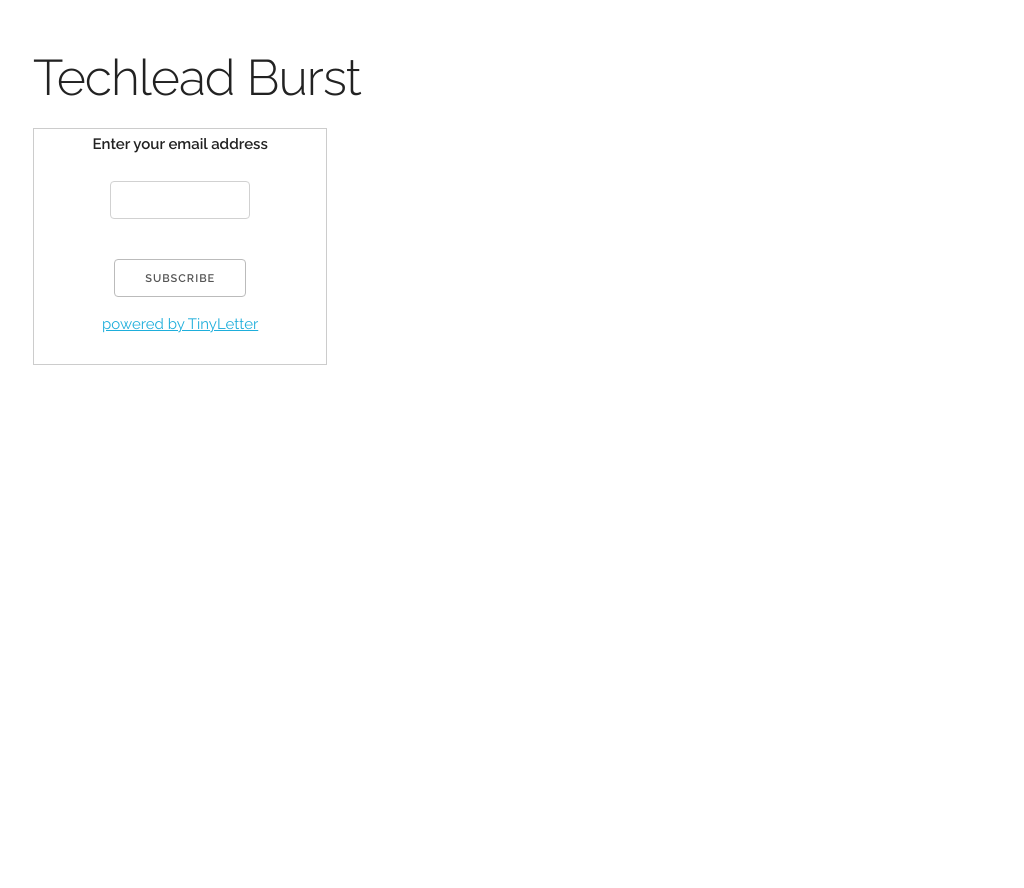
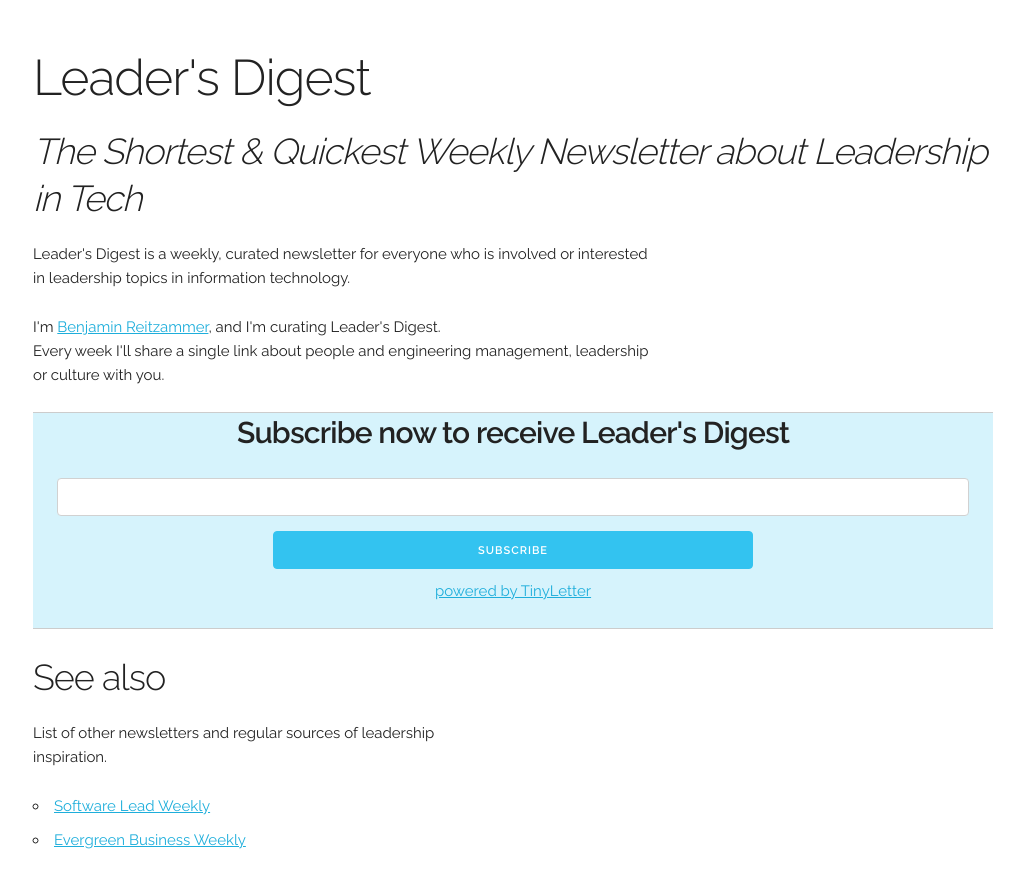
Before and after one commit to leaders-digest/leaders-digest.github.io, a Jekyll site: the page built from index.html, in a window 1280 px wide. Shown: the top 888 px of the page, without its empty margins (127-1151 px from the left). Built offline with Jekyll 4.4.1, drawn with Linux system fonts in a browser that asks for light colours; the list of posts is cut into pages by our own code; comment, search, counter and statistics services are not loaded.

Commit message:
finishing first version

```diff
--- a/_config.yml
+++ b/_config.yml
@@ -1,7 +1,8 @@
 title:       Leader's Digest
 email:       benjamin@squeakyvessel.com
 author:      Benjamin Reitzammer
-description: "Leader's Digest - Shortest & Quickest Weekly Newsletter about Leadership in Tech"
+title:       "Leader's Digest"
+subtitle:    "The Shortest & Quickest Weekly Newsletter about Leadership in Tech"
 baseurl:     "/"
 url:         "http://leaders-dige.st"
 
--- /dev/null
+++ b/_includes/signupform.html
@@ -0,0 +1,19 @@
+    <form action="https://tinyletter.com/leaders-digest"
+      class="cta"
+      method="post"
+      target="popupwindow"
+      onsubmit="window.open('https://tinyletter.com/leaders-digest', 'popupwindow', 'scrollbars=yes,width=800,height=600');return true">
+
+      <h4>
+        <label for="tlemail">Subscribe now to receive Leader's Digest</label>
+      </h4>
+
+        <input type="text" name="email" id="tlemail" />
+        <input type="submit" class="button button-primary" value="Subscribe" />
+
+      <p>
+        <a href="https://tinyletter.com" target="_blank">powered by TinyLetter</a>
+      </p>
+
+      <input type="hidden" value="1" name="embed"/>
+    </form>
--- /dev/null
+++ b/_layouts/default-with-subtitle.html
@@ -0,0 +1,6 @@
+---
+layout: default
+---
+        <h3 class="subtitle">{{ site.subtitle }}</h3>
+
+        {{ content }}
--- a/_layouts/default.html
+++ b/_layouts/default.html
@@ -2,11 +2,10 @@
 <html lang="en">
 <head>
   <meta charset="utf-8">
-  <title>Techlead Burst</title>
+  <title>{% if page.title %}{{ page.title }}{% else %}{{ site.title }}{% endif %}</title>
 
   <meta name="viewport" content="width=device-width, initial-scale=1">
-  <link rel="stylesheet" href="static/css/normalize.css">
-  <link rel="stylesheet" href="static/css/skeleton.css">
+  <link rel="stylesheet" href="{{ "css/main.css" | prepend: site.baseurl }}" type="text/css">
   <link href='//fonts.googleapis.com/css?family=Raleway:400,300,600' rel='stylesheet' type='text/css'>
 
 </head>
@@ -14,12 +13,25 @@
   <div class="container">
     <div class="row">
       <div class="twelve columns" style="margin-top: 5%">
-        <h1>Techlead Burst</h1>
-
+        <h1>{{ site.title }}</h1>
         {{ content }}
-
       </div>
     </div>
   </div>
+
+  <script type="text/javascript">
+    var _gauges = _gauges || [];
+    (function() {
+      var t   = document.createElement('script');
+      t.type  = 'text/javascript';
+      t.async = true;
+      t.id    = 'gauges-tracker';
+      t.setAttribute('data-site-id', '55f7350c5dd05324a3011b3d');
+      t.setAttribute('data-track-path', 'https://track.gaug.es/track.gif');
+      t.src = 'https://track.gaug.es/track.js';
+      var s = document.getElementsByTagName('script')[0];
+      s.parentNode.insertBefore(t, s);
+    })();
+  </script>
 </body>
 </html>
--- /dev/null
+++ b/css/main.scss
@@ -0,0 +1,36 @@
+---
+---
+
+@charset "utf-8";
+@import "normalize";
+@import "skeleton";
+
+html {
+  font-size: 10px;
+}
+
+.subtitle {
+  font-style: italic;
+}
+
+form.cta {
+  border-top:1px solid #ccc;
+  border-bottom:1px solid #ccc;
+  background-color: rgba(51, 195, 240, 0.2);
+  display: table;
+  width: 100%;
+  margin-left:auto;
+  margin-right:auto;
+
+  input, h4, p {
+    display: table;
+    margin-left:auto;
+    margin-right:auto;
+  }
+  input[type=text] {
+    width: 95%;
+  }
+  input[type=submit] {
+    width: 50%;
+  }
+}
--- a/index.html
+++ b/index.html
@@ -1,20 +1,52 @@
 ---
-layout: default
+layout: default-with-subtitle
 ---
 
 <div class="row">
-  <div class="four columns">
+  <div class="eight columns">
 
-<form style="border:1px solid #ccc;padding:3px;text-align:center;"
- action="https://tinyletter.com/leaders-digest" method="post"
- target="popupwindow"
- onsubmit="window.open('https://tinyletter.com/leaders-digest', 'popupwindow',
- 'scrollbars=yes,width=800,height=600');return true"><p><label
- for="tlemail">Enter your email address</label></p><p><input type="text"
- style="width:140px" name="email" id="tlemail" /></p><input type="hidden"
- value="1" name="embed"/><input type="submit" value="Subscribe" /><p><a
- href="https://tinyletter.com" target="_blank">powered by
- TinyLetter</a></p></form>
+    <p>
+      Leader's Digest is a weekly, curated newsletter for everyone who is
+      involved or interested in leadership topics in information technology.
+    </p>
+
+    <p>
+
+      I'm <a href="{{ site.baseurl }}about.html">Benjamin Reitzammer</a>, and I'm
+      curating Leader's Digest.
+      <br>
+      Every week I'll share a single link about people and engineering
+      management, leadership or culture with you.
+
+    </p>
+
+    <!--
+    <p>
+      You can view past issues in <a
+        href="http://tinyletter.com/leaders-digest">the archive</a>.
+    </p>
+    -->
+  </div>
+</div>
+
+<div class="row">
+  <div class="twelve columns">
+    {% include signupform.html %}
 
   </div>
 </div>
+
+<div class="row">
+  <div class="six columns">
+    <h3>See also</h3>
+    <p>
+      List of other newsletters and regular sources of leadership inspiration.
+    </p>
+
+    <ul>
+      <li><a href="http://softwareleadweekly.com/">Software Lead Weekly</a></li>
+      <li><a href="https://medium.com/evergreen-business-weekly">Evergreen
+          Business Weekly</a></li>
+    </ul>
+  </div>
+</div>
```
Also changed, not shown: about.md (added, +62 -0 lines), _sass/_normalize.scss (renamed from static/css/normalize.css), _sass/_skeleton.scss (renamed from static/css/skeleton.css), 1 other file.
